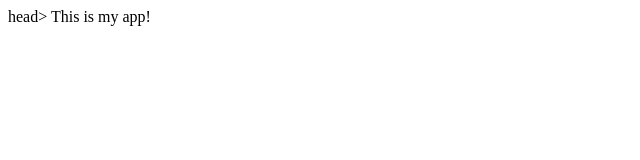
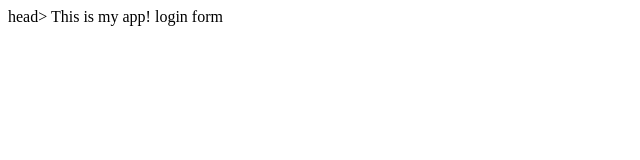
Before and after one commit to eayueua/myappsample, a plain HTML site: page index.html in a window 1280 px wide. Shown: the full height of the page, 0-640 px from the left. Drawn offline with Linux system fonts and the light colour scheme.

Commit message:
login form!

```diff
--- a/index.html
+++ b/index.html
@@ -4,5 +4,6 @@
 </head>head>
 <body>
 	This is my app!
+	login form
 </body>
 </html>
```
Also changed, not shown: login.html (added, +1 -0 lines).
